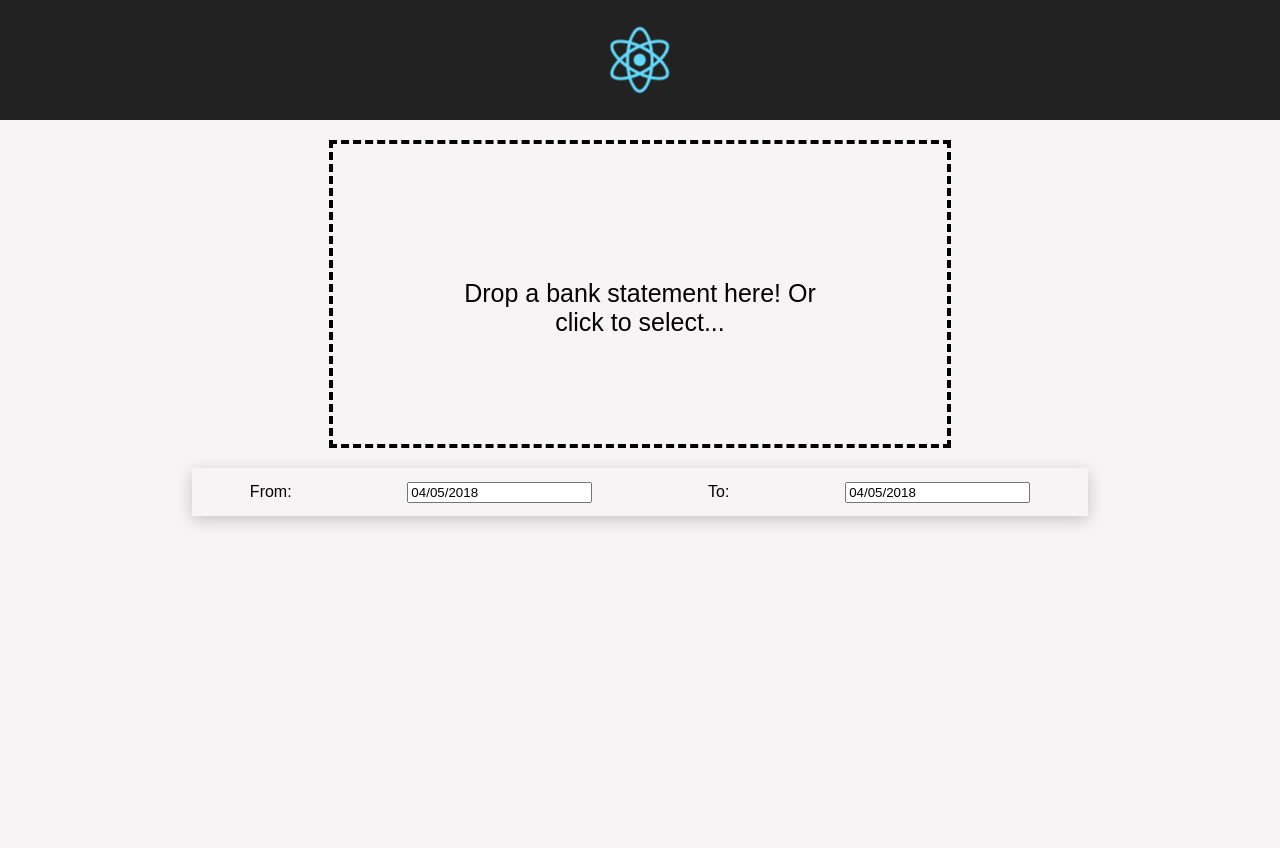
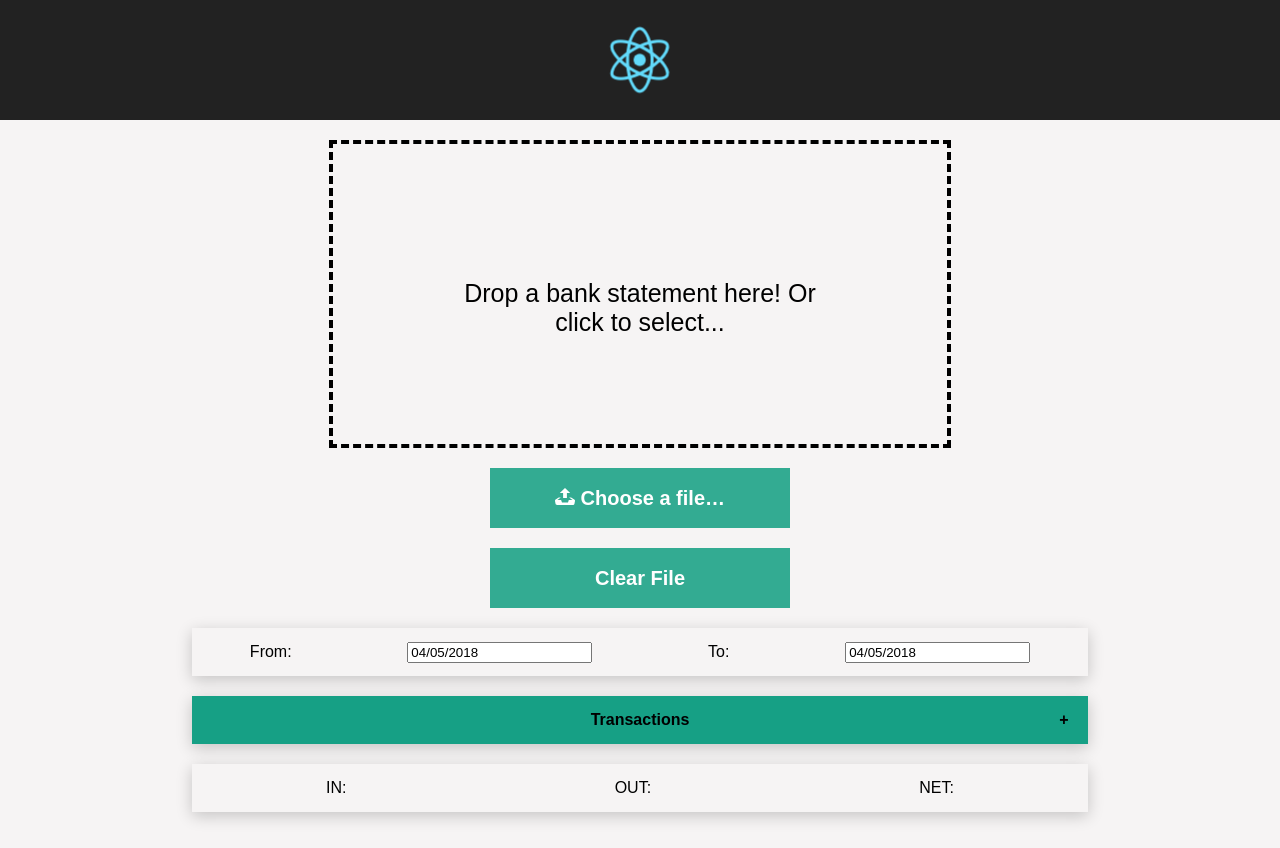
Before and after one commit to adamc151/zoop, a React (Create React App) app: page / in a window 1280 px wide. Before the commit the page ends 800 px from the top, so only its background shows below. Built offline with nearby package versions, Linux system fonts and the light colour scheme.

Commit message:
updates to view logic

```diff
--- a/src/components/Accordian/Accordian.js
+++ b/src/components/Accordian/Accordian.js
@@ -21,8 +21,6 @@ class Accordian extends React.Component {
   }
 
   render() {
-
-    if(this.props.transactions!=''){
     return (
       <div className="accordionContainer">
         <div className="accordionTab">
@@ -39,10 +37,6 @@ class Accordian extends React.Component {
         </div>
       </div>
     );
-    }else{
-      return null;
-    }
-
   }
 
 }
--- a/src/components/FileClear/FileClear.js
+++ b/src/components/FileClear/FileClear.js
@@ -17,7 +17,6 @@ class FileClear extends React.Component {
 
 
     render() {
-        if(this.props.transactions!=''){
         return (
         <div className="fileClear" >
             <button id="clear" name="clear" onClick={this.handleFileClear} className="clearButton">CLEAR</button>
@@ -26,9 +25,6 @@ class FileClear extends React.Component {
             </label>
         </div>
         );
-        }else{
-            return null;
-        }
     }
 }
 
--- a/src/components/FileDrop/FileDrop.js
+++ b/src/components/FileDrop/FileDrop.js
@@ -28,8 +28,6 @@ class FileDrop extends React.Component {
     }
 
     render() {
-
-      if(this.props.transactions==''){
       return (
         <section>
           <div className="dropzone">
@@ -39,9 +37,6 @@ class FileDrop extends React.Component {
           </div>
         </section>
       );
-      }else{
-        return null;
-      }
     }
 }
 
--- a/src/components/InOutNet/InOutNet.js
+++ b/src/components/InOutNet/InOutNet.js
@@ -2,14 +2,9 @@ import React from 'react';
 import './InOutNet.css';
 
 export default function InOutNet(props){
-    if(props.income){
-      return(<div className="inOutNetContainer">
-        <div>IN: {props.income}</div>
-        <div>OUT: {props.spending}</div>
-        <div>NET: {props.net}</div>
-      </div>);
-    }else{
-      return null;
-    }
-
+    return(<div className="inOutNetContainer">
+      <div>IN: {props.income}</div>
+      <div>OUT: {props.spending}</div>
+      <div>NET: {props.net}</div>
+    </div>);
 }
--- a/src/containers/MainContainer.js
+++ b/src/containers/MainContainer.js
@@ -31,9 +31,9 @@ class MainContainer extends React.Component {
 
     return (
       <div>
-        <FileDrop transactions={transactions}/>
-        {/* <FileSelector /> */}
-        <FileClear transactions={transactions}/>
+        <FileDrop />
+        <FileSelector />
+        <FileClear />
         <DateRangeSelector initialStartDate={initialStartDate} initialEndDate={initialEndDate}/>
         <Accordian transactions={transactions} />
         <InOutNet income={income} spending={spending} net={net} />
--- a/src/reducers/reducer.js
+++ b/src/reducers/reducer.js
@@ -50,7 +50,7 @@ export default function transactions(state = initialState, action) {
             return { ...state, monthlyTransactionsArray: updateMonthlyNetValues(state.allTransactions, action.payload)};
         case CLEAR_ACTION:
             console.log('CLEAR_ACTION Action');
-            return { ...state, monthlyTransactionsArray:[], allTransactions:[], transactionsInRange:[], income:null, output:null, net:null};
+            return { ...state, monthlyTransactionsArray:[], allTransactions:[], transactionsInRange:[], income:null, spending:null, net:null};
         default:
         return state;
     }
```
Lines whose indentation alone changed are shown as unchanged.
